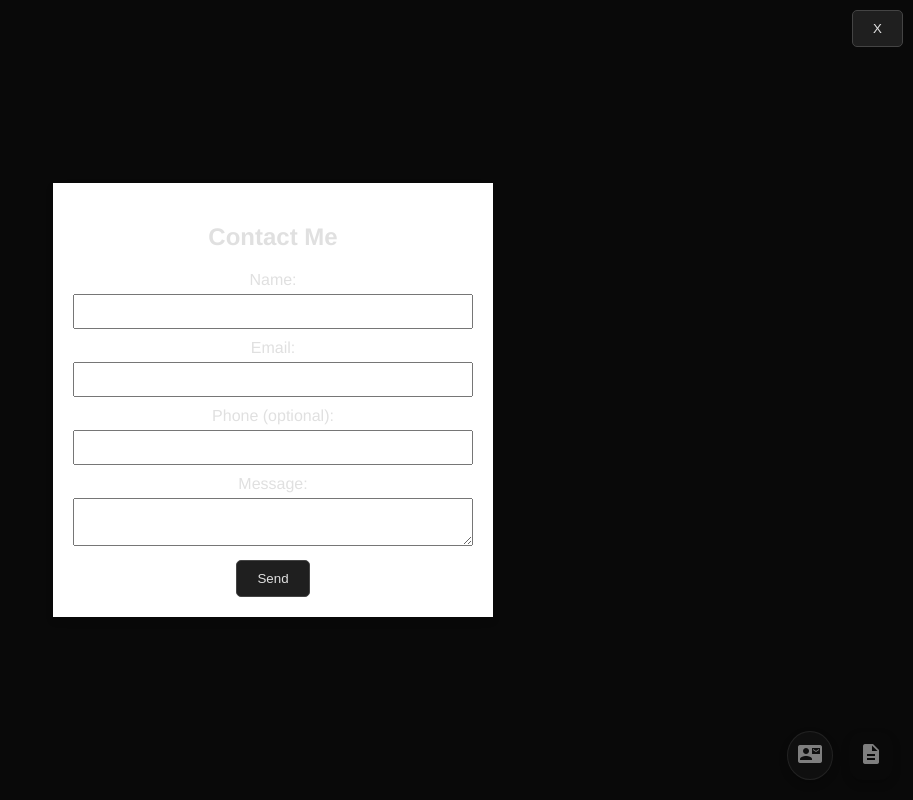
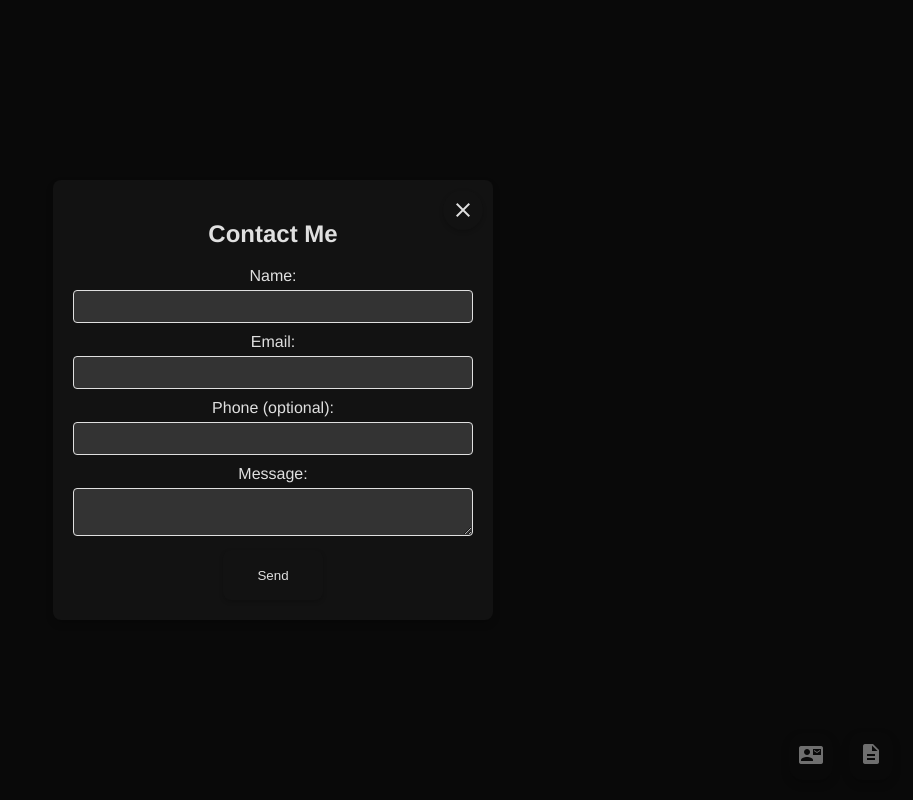
Before and after one commit to user4302/angeloedz, a Vue app: page / in a window 1280 px wide. Both pictures are taken after a click on the button "contact_mail". Shown: the top 800 px of the page, without its empty margins (367-1280 px from the left). Built offline with nearby package versions, Linux system fonts and the light colour scheme.

Commit message:
major styling update to contact form

```diff
--- a/src/App.vue
+++ b/src/App.vue
@@ -11,7 +11,6 @@
       <span class="material-icons">description</span>
     </a>
 
-    <!-- Contact Form Component -->
     <ContactForm />
   </div>
 </template>
@@ -40,7 +39,7 @@ export default {
   position: fixed;
   bottom: 20px;
   right: 20px;
-  color: white;
+  color: var(--text-color);
   padding: 10px;
   border-radius: 30%;
   box-shadow: 0 4px 8px rgba(0, 0, 0, 0.2);
--- a/src/components/ContactForm.vue
+++ b/src/components/ContactForm.vue
@@ -8,7 +8,9 @@
     <!-- Contact Form Overlay -->
     <div class="contact-form-overlay" v-if="isVisible">
       <div class="contact-form">
-        <button class="close-button" @click="closeForm">X</button>
+        <span class="close-button material-icons" @click="closeForm">
+          close
+        </span>
         <h2>Contact Me</h2>
         <form @submit.prevent="submitForm">
           <div>
@@ -51,18 +53,23 @@ export default {
   methods: {
     openForm() {
       this.isVisible = true;
+      document.body.classList.add('no-scroll'); // Add class to disable scrolling
     },
     closeForm() {
       this.isVisible = false;
+      document.body.classList.remove('no-scroll'); // Remove class to enable scrolling
     },
     async submitForm() {
       try {
-        const response = await axios.post(process.env.VUE_APP_FORMSPREE_ENDPOINT, {
-          name: this.name,
-          email: this.email,
-          phone: this.phone,
-          message: this.message,
-        });
+        const response = await axios.post(
+          process.env.VUE_APP_FORMSPREE_ENDPOINT,
+          {
+            name: this.name,
+            email: this.email,
+            phone: this.phone,
+            message: this.message,
+          }
+        );
         console.log('Form submitted:', response.data);
         this.closeForm();
       } catch (error) {
@@ -78,19 +85,21 @@ export default {
   position: fixed;
   bottom: 20px;
   right: 80px; /* Adjust position to avoid overlap with other icons */
-  color: white;
+  color: var(--text-color);
   padding: 10px;
-  border-radius: 50%;
+  border-radius: 30%;
   box-shadow: 0 4px 8px rgba(0, 0, 0, 0.2);
   transition: background-color 0.3s ease;
   text-align: center;
   cursor: pointer;
   z-index: 1000;
+  border: none;
+  background-color: var(--background-color);
 }
 
 .floating-contact-icon:hover {
-  background-color: white;
-  color: black;
+  background-color: var(--text-color);
+  color: var(--background-color);
 }
 
 .contact-form-overlay {
@@ -107,11 +116,15 @@ export default {
 }
 
 .contact-form {
-  background-color: white;
+  position: relative; /* Set position to relative to position the close button */
+  background-color: var(--background-color);
   padding: 20px;
   width: 90%;
   max-width: 400px;
+  max-height: 80vh; /* Ensure the form does not exceed 80% of the viewport height */
+  overflow-y: auto; /* Allow scrolling if content exceeds max height */
   box-shadow: 0 4px 8px rgba(0, 0, 0, 0.2);
+  border-radius: 8px;
 }
 
 .close-button {
@@ -119,6 +132,22 @@ export default {
   top: 10px;
   right: 10px;
   cursor: pointer;
+  background-color: var(--background-color);
+  color: var(--text-color);
+  border-radius: 50%; /* Make it circular */
+  padding: 5px;
+  width: 30px;
+  height: 30px;
+  display: flex;
+  justify-content: center;
+  align-items: center;
+  box-shadow: 0 2px 4px rgba(0, 0, 0, 0.2);
+  transition: background-color 0.3s ease, color 0.3s ease;
+}
+
+.close-button:hover {
+  background-color: var(--text-color); /* Change background color on hover */
+  color: var(--background-color); /* Change icon color on hover */
 }
 
 form div {
@@ -135,5 +164,43 @@ form textarea {
   width: 100%;
   padding: 8px;
   box-sizing: border-box;
+  background-color: var(--button-hover-bg-color);
+  border: 1px solid var(--text-color);
+  border-radius: 4px; /* Add rounded corners */
+  transition: border-color 0.3s ease;
+  color: var(--text-color); /* Set text color to white */
+}
+
+form input:focus,
+form textarea:focus {
+  border-color: var(--text-color); /* Change border color on focus */
+  outline: none; /* Remove default outline */
+}
+
+form textarea {
+  resize: vertical; /* Allow only vertical resizing */
+}
+
+/* Style for the send button */
+form button[type='submit'] {
+  background-color: var(--background-color);
+  color: var(--text-color);
+  border-radius: 8px; /* Make it circular */
+  padding: 10px;
+  width: 100px;
+  height: 50px;
+  display: flex;
+  justify-content: center;
+  align-items: center;
+  cursor: pointer;
+  border: none;
+  box-shadow: 0 2px 4px rgba(0, 0, 0, 0.2);
+  transition: background-color 0.3s ease, color 0.3s ease;
+  margin: 0 auto; /* Center the button */
+}
+
+form button[type='submit']:hover {
+  background-color: var(--text-color); /* Change background color on hover */
+  color: var(--background-color); /* Change text color on hover */
 }
 </style>
--- a/src/global.css
+++ b/src/global.css
@@ -88,3 +88,7 @@ h2 {
 p {
   color: var(--text-color);
 }
+
+.no-scroll {
+  overflow: hidden; /* Disable scrolling */
+}
```
